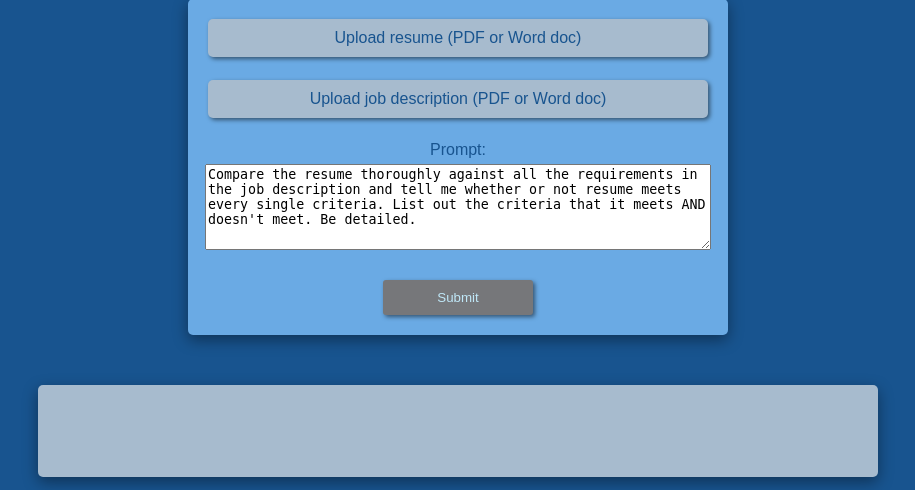
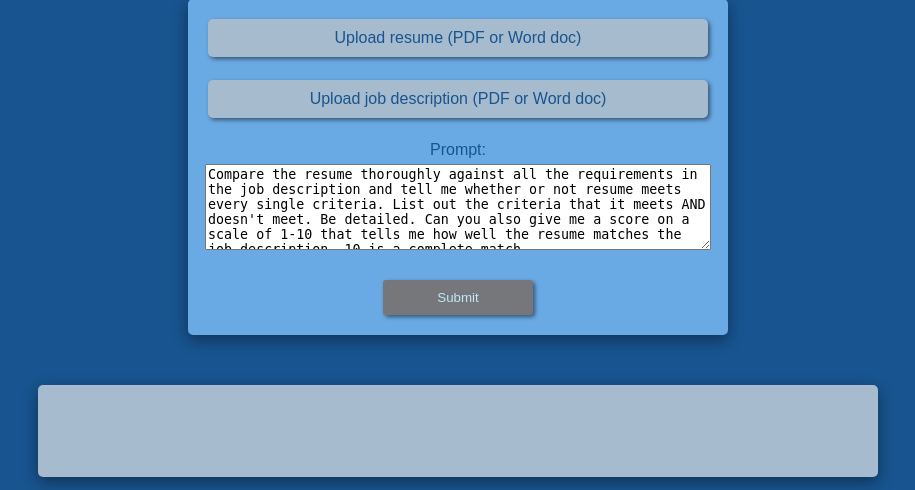
Before and after one commit to avitakku/resume_verifier, a Flask app: page / in a window 1280 px wide. Shown: the part 201-691 px from the top of the page, without its empty margins (182-1097 px from the left). Run offline with Flask 2, Linux system fonts and the light colour scheme; parts of the project's set-up code (start-up, migrations or seed data) failed here and were passed over.

Commit message:
Update index.html

```diff
--- a/templates/index.html
+++ b/templates/index.html
@@ -29,7 +29,7 @@
                 </div>
                 <div class="form-group">
                     <label for="prompt">Prompt:</label>
-                    <textarea id="prompt" name="prompt">Compare the resume thoroughly against all the requirements in the job description and tell me whether or not resume meets every single criteria. List out the criteria that it meets AND doesn't meet. Be detailed.</textarea>
+                    <textarea id="prompt" name="prompt">Compare the resume thoroughly against all the requirements in the job description and tell me whether or not resume meets every single criteria. List out the criteria that it meets AND doesn't meet. Be detailed. Can you also give me a score on a scale of 1-10 that tells me how well the resume matches the job description. 10 is a complete match.</textarea>
                 </div>
                 <div class="form-group">
                     <input type="submit" value="Submit">
```
